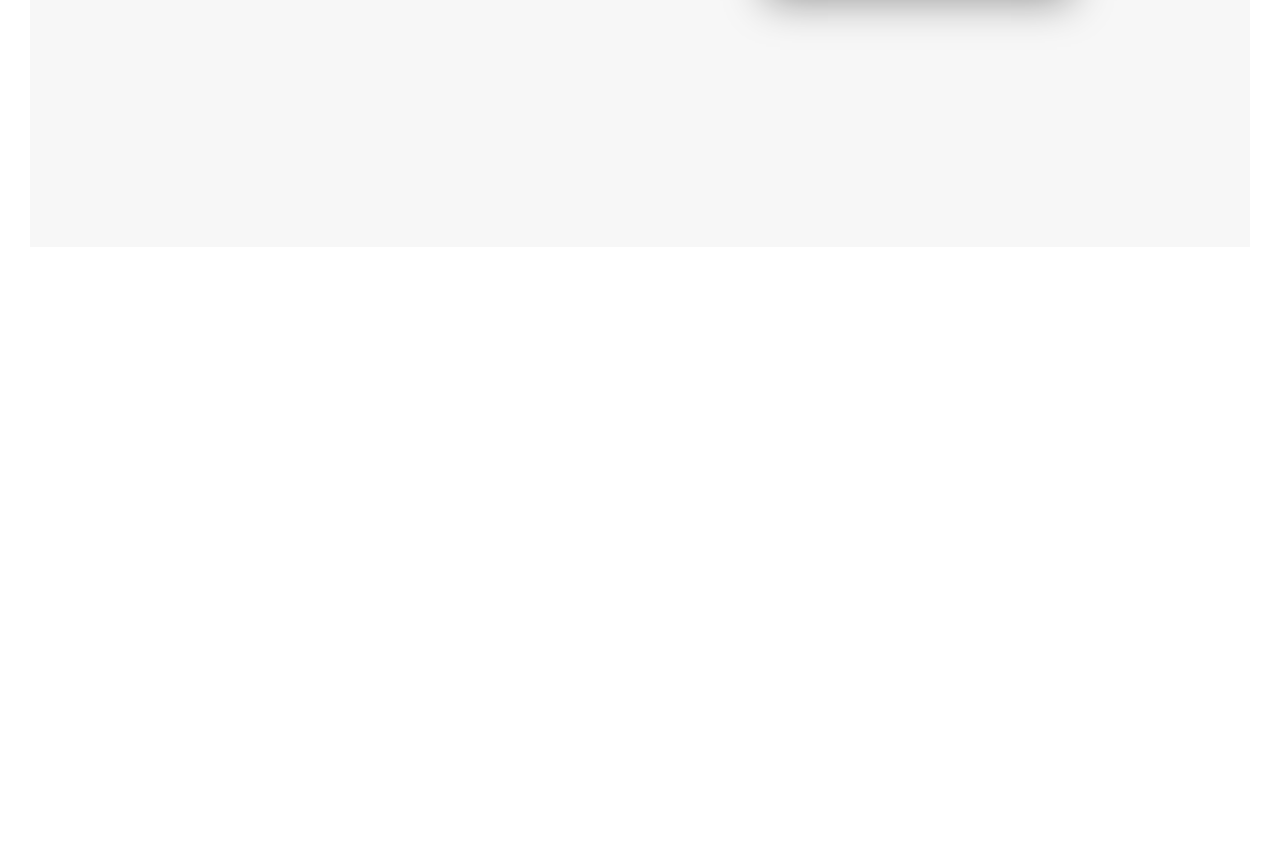
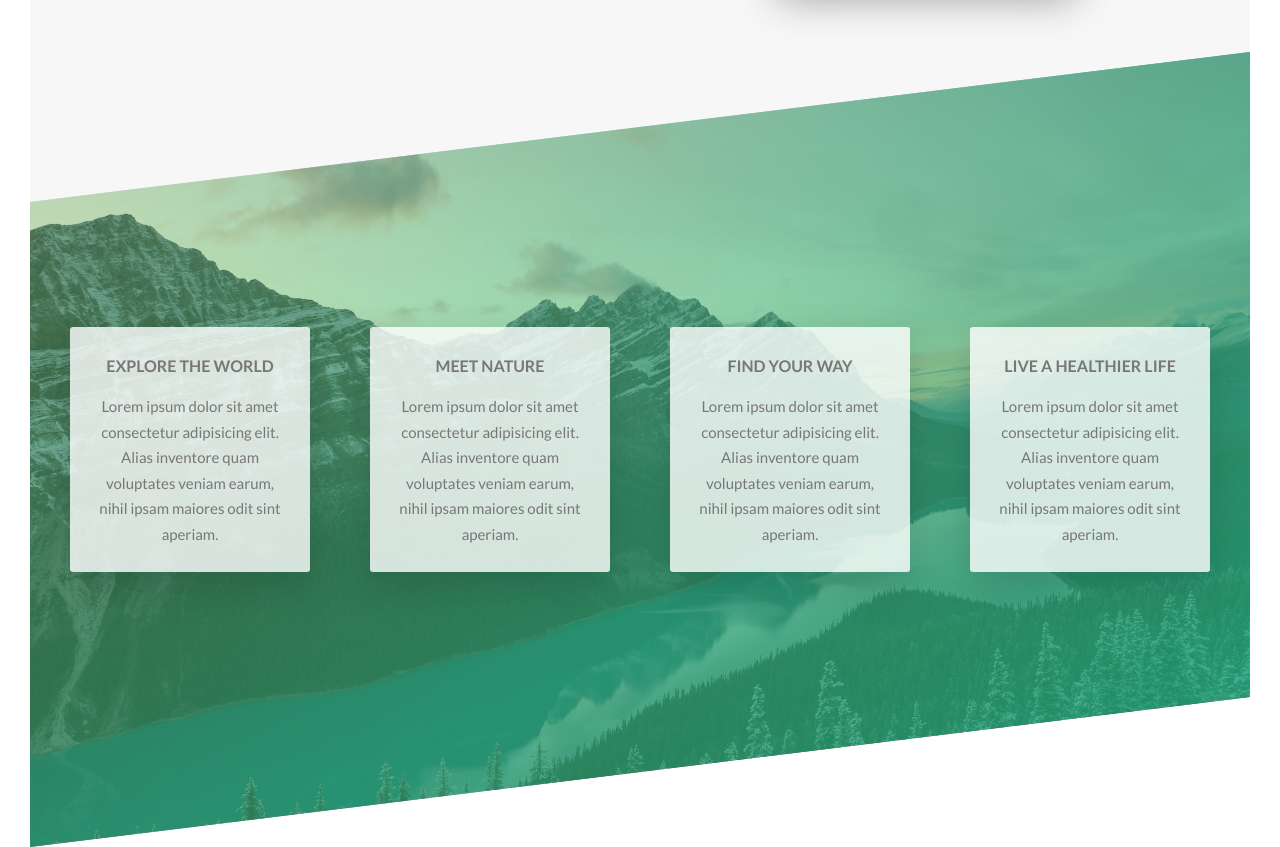
Before and after one commit to ErikSharp/Natours, a website: page src/index.html in a window 1280 px wide. Shown: the part 1337-2184 px from the top of the page. Before the commit the page ends 1614 px from the top, so only its background shows below. Drawn offline with nearby package versions, Linux system fonts and the light colour scheme; files that its build step writes are made by us from their sources.

Commit message:
Feature boxes

```diff
--- a/src/index.html
+++ b/src/index.html
@@ -9,7 +9,7 @@
             rel="stylesheet"
         />
 
-        <!-- <link rel="stylesheet" href="css/icon-font.css" /> -->
+        <link rel="stylesheet" href="css/icon-font.css" />
         <link rel="stylesheet" href="css/style.css" />
         <link rel="shortcut icon" type="image/png" href="img/favicon.png" />
 
@@ -90,6 +90,67 @@
                     </div>
                 </div>
             </section>
+            <section class="section-features">
+                <div class="row">
+                    <div class="col-1-of-4">
+                        <div class="feature-box">
+                            <!-- The i element is actually for italics, but is now typically uses with icons -->
+                            <i class="feature-box__icon icon-basic-world"></i>
+                            <h3 class="heading-tertiary u-margin-bottom-small">
+                                Explore the World
+                            </h3>
+                            <p class="feature-box__text">
+                                Lorem ipsum dolor sit amet consectetur
+                                adipisicing elit. Alias inventore quam
+                                voluptates veniam earum, nihil ipsam maiores
+                                odit sint aperiam.
+                            </p>
+                        </div>
+                    </div>
+                    <div class="col-1-of-4">
+                        <div class="feature-box">
+                            <i class="feature-box__icon icon-basic-compass"></i>
+                            <h3 class="heading-tertiary u-margin-bottom-small">
+                                Meet Nature
+                            </h3>
+                            <p class="feature-box__text">
+                                Lorem ipsum dolor sit amet consectetur
+                                adipisicing elit. Alias inventore quam
+                                voluptates veniam earum, nihil ipsam maiores
+                                odit sint aperiam.
+                            </p>
+                        </div>
+                    </div>
+                    <div class="col-1-of-4">
+                        <div class="feature-box">
+                            <i class="feature-box__icon icon-basic-map"></i>
+                            <h3 class="heading-tertiary u-margin-bottom-small">
+                                Find Your Way
+                            </h3>
+                            <p class="feature-box__text">
+                                Lorem ipsum dolor sit amet consectetur
+                                adipisicing elit. Alias inventore quam
+                                voluptates veniam earum, nihil ipsam maiores
+                                odit sint aperiam.
+                            </p>
+                        </div>
+                    </div>
+                    <div class="col-1-of-4">
+                        <div class="feature-box">
+                            <i class="feature-box__icon icon-basic-heart"></i>
+                            <h3 class="heading-tertiary u-margin-bottom-small">
+                                Live a Healthier Life
+                            </h3>
+                            <p class="feature-box__text">
+                                Lorem ipsum dolor sit amet consectetur
+                                adipisicing elit. Alias inventore quam
+                                voluptates veniam earum, nihil ipsam maiores
+                                odit sint aperiam.
+                            </p>
+                        </div>
+                    </div>
+                </div>
+            </section>
         </main>
 
         <!-- <section class="grid-test">
--- a/src/sass/abstracts/_variables.scss
+++ b/src/sass/abstracts/_variables.scss
@@ -10,7 +10,7 @@ $color-grey-light-1: #f7f7f7;
 // Grid
 $grid-width: 114rem;
 $gutter-vertical: 4rem;
-$gutter-horizontal: 3rem;
+$gutter-horizontal: 6rem;
 
 // Font
 $default-font-size: 1.6rem;
--- /dev/null
+++ b/src/sass/components/_feature-box.scss
@@ -0,0 +1,31 @@
+.feature-box {
+    background-color: rgba($color-white, 0.8);
+    font-size: 1.5rem;
+    padding: 2.5rem;
+    text-align: center;
+    border-radius: 3px;
+    box-shadow: 0 1.5rem 4rem rgba($color-black, 0.15);
+    transition: transform 0.3s;
+
+    &__icon {
+        font-size: 6rem;
+        margin-bottom: 0.5rem;
+        background-image: linear-gradient(
+            to right,
+            $color-primary-light,
+            $color-primary-dark
+        );
+
+        //https://developer.mozilla.org/en-US/docs/Web/CSS/background-clip
+        background-clip: text;
+        -webkit-background-clip: text;
+        color: transparent;
+    }
+
+    &:hover {
+        transform: translateY(-1.5rem) scale(1.03);
+    }
+
+    &__text {
+    }
+}
--- a/src/sass/main.scss
+++ b/src/sass/main.scss
@@ -10,6 +10,7 @@
 
 @import "components/button";
 @import "components/composition";
+@import "components/feature-box";
 
 @import "layout/header";
 @import "layout/grid";
--- a/src/sass/pages/_home.scss
+++ b/src/sass/pages/_home.scss
@@ -3,3 +3,25 @@
     padding: 25rem 0;
     margin-top: -20vh;
 }
+
+.section-features {
+    padding: 20rem 0;
+
+    background-image: linear-gradient(
+            to right bottom,
+            rgba($color-primary-light, 0.4),
+            rgba($color-primary-dark, 0.8)
+        ),
+        url(../img/nat-4.jpg);
+    background-size: cover;
+
+    //background skews
+    transform: skewY(-7deg);
+    margin-top: -12rem;
+
+    //selects only the direct children
+    & > * {
+        //undo the skew inside
+        transform: skewY(7deg);
+    }
+}
```
Also changed, not shown: README.md, src/css/fonts/linea-basic-10.ttf (added), src/css/fonts/linea-basic-10.woff (added), 2 other files.
